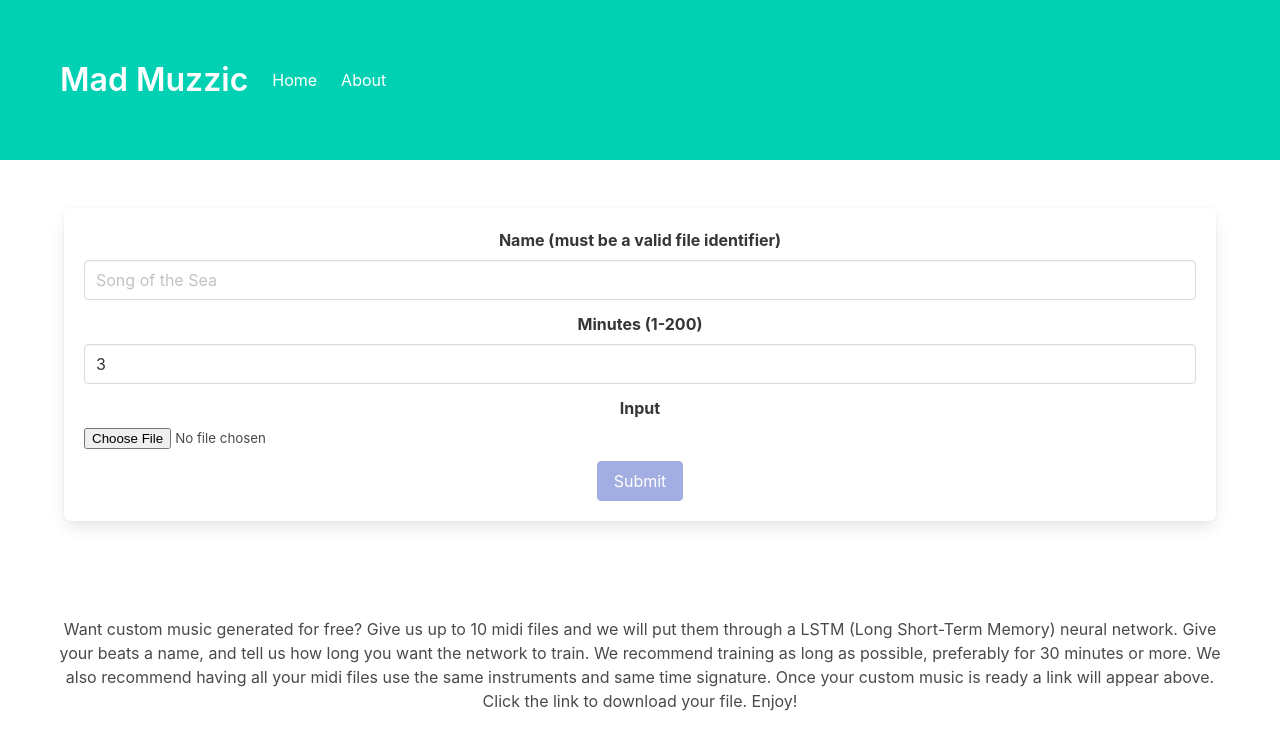
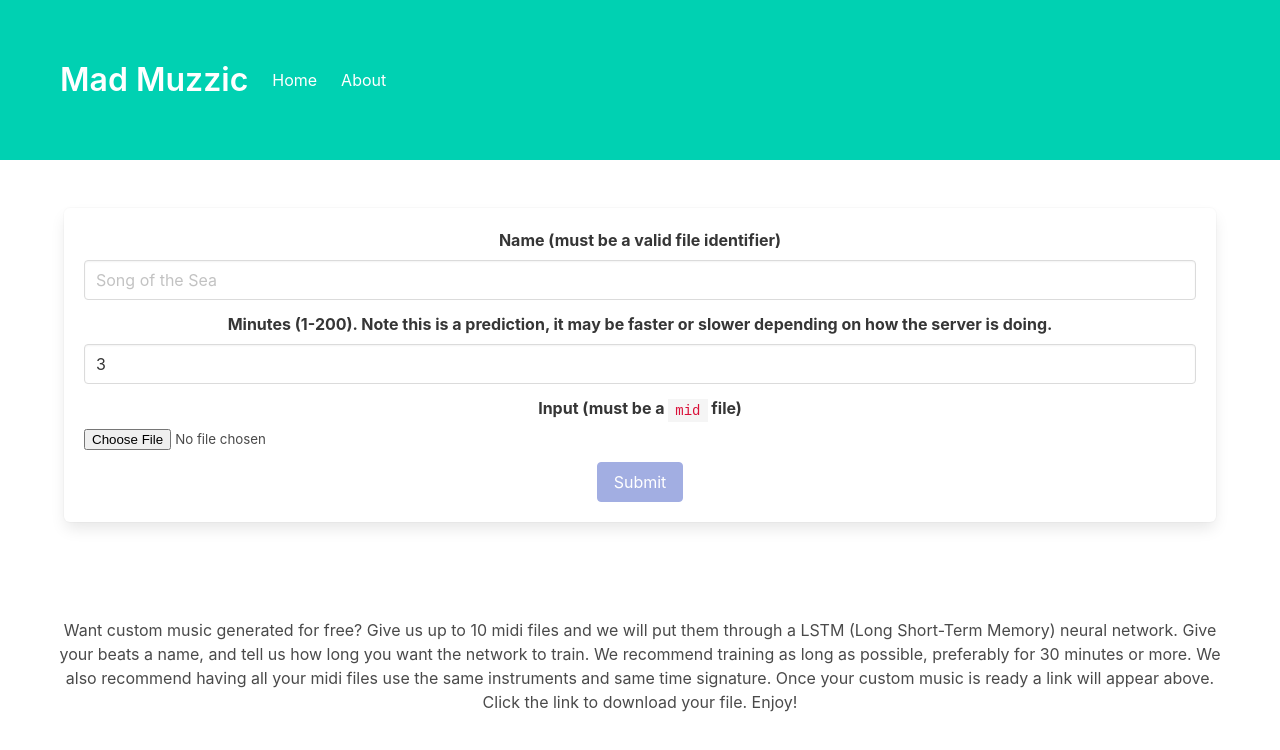
Before and after one commit to eric-unc/hacknc2020, a React app in the folder react-app/: page / in a window 1280 px wide. Shown: the top 750 px of the page. Built offline with nearby package versions, Linux system fonts and the light colour scheme.

Commit message:
Start of api call

```diff
--- a/react-app/src/components/Form.js
+++ b/react-app/src/components/Form.js
@@ -1,4 +1,5 @@
 import React, {Component} from 'react';
+import axios from 'axios';
 import '../App.css';
 
 const suggestedSong = "Song of the Sea";
@@ -52,10 +53,32 @@ export default class Form extends Component {
 
     handleSubmit(event) {
         event.preventDefault();
-        console.log(`Selected file - ${this.fileInput.current.files[0].name}`);
 
+        console.log("About to test this!")
         if(this.isInputValid()){ // Want to ignore possible DOM screwups and hacks
-            // TODO: call api
+            console.log("")
+            const formData = new FormData();
+
+            formData.append('name', this.state.name);
+            formData.append('time', this.state.minutes);
+
+            formData.append(
+                "example-name", // TODO: change name?
+                this.fileInput,
+                this.fileInput.name
+            );
+
+            axios.post("./post-file", formData).then((res) => {
+                console.log(res);
+            });
+
+            axios.post("./begin-transfer").then((res) => {
+                console.log(res);
+            })
+
+            axios.post("./get-file").then((res) => {
+                console.log(res);
+            });
         }
     }
 
@@ -78,7 +101,9 @@ export default class Form extends Component {
                         </div>
 
                         <div className="field">
-                            <label className="label">Minutes (1-200)</label>
+                            <label className="label">Minutes (1-200).
+                                Note this is a prediction, it may be faster or slower depending on how
+                                the server is doing.</label>
                             <div className="control">
                                 <input
                                     className="input"
@@ -90,7 +115,7 @@ export default class Form extends Component {
                         </div>
 
                         <div className="field">
-                            <label className="label">Input</label>
+                            <label className="label">Input (must be a <code>mid</code> file)</label>
                             <div className="file is-primary">
                                 <input
                                     type="file"
```
Also changed, not shown: 1 other file (tests, documents, lock files or other folders).
